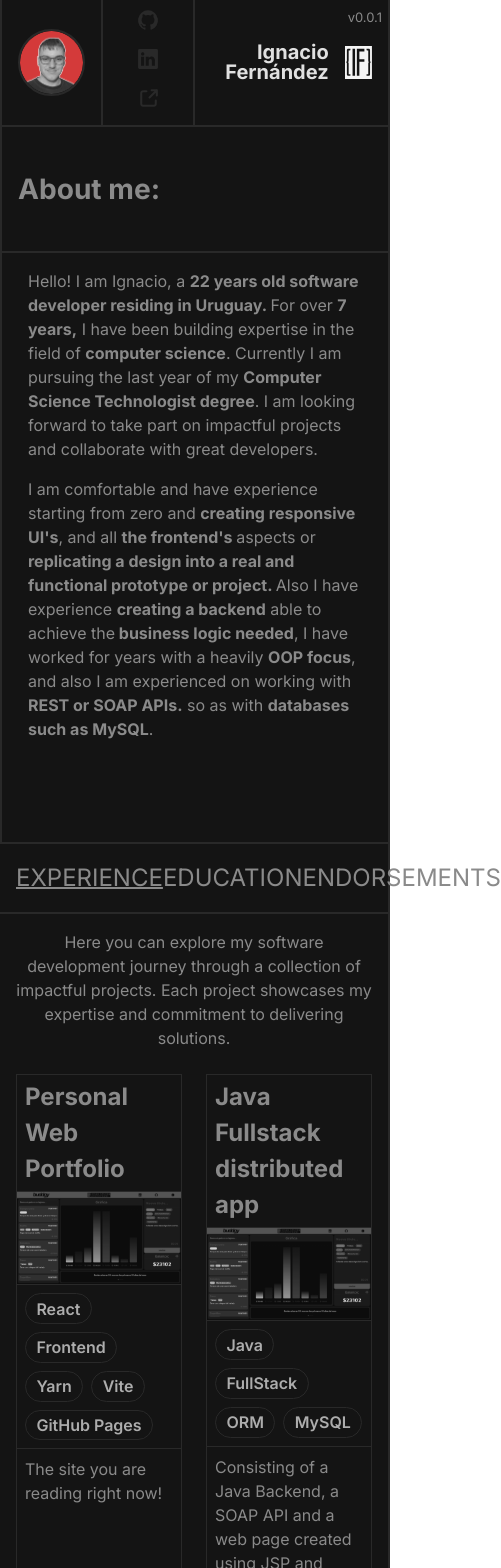
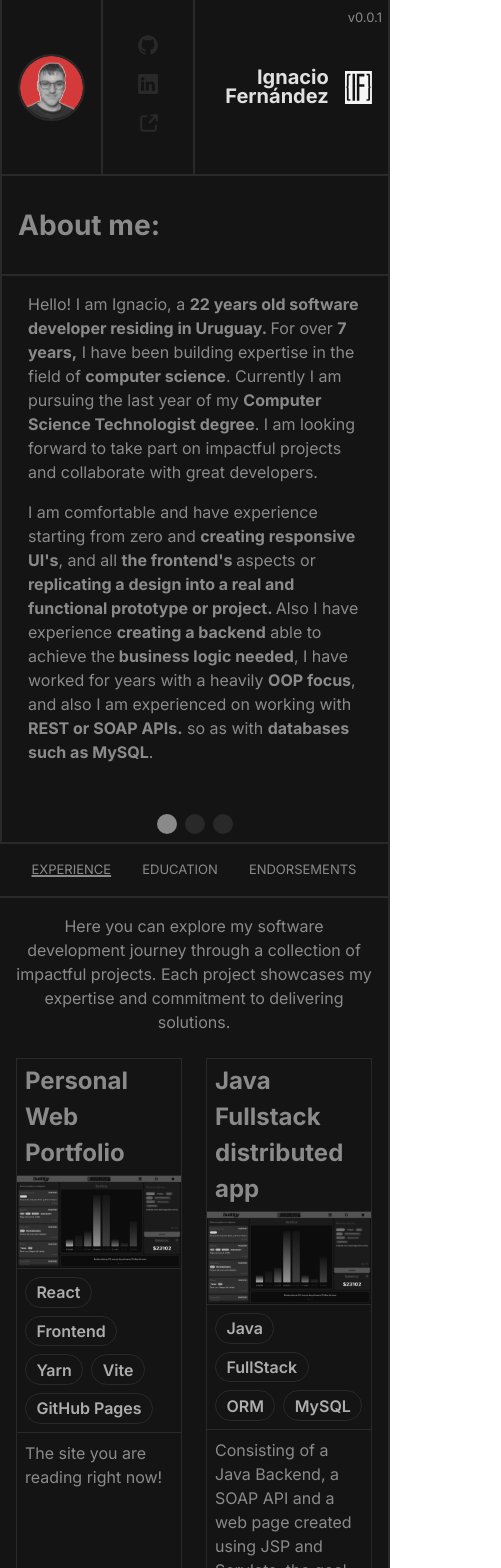
Before and after one commit to ignfer/portfolio, a React (Vite) app: page / in a window 390 px wide. Shown: the top 1568 px of the page, 501 px wide, since content can reach past the window. Built offline with nearby package versions, Linux system fonts and the light colour scheme.

Commit message:
Upload
- new look for the education card when media query is applied
- changes to enhance the mobile version

```diff
--- a/src/components/AboutMe/AboutMe.css
+++ b/src/components/AboutMe/AboutMe.css
@@ -12,6 +12,7 @@
 
 @media (max-width: 768px) {
   .about-me-section{
-    height: 100%;
+    height:unset;
+    flex-grow:1;
   }
 }
--- a/src/components/Education/Education.css
+++ b/src/components/Education/Education.css
@@ -9,4 +9,8 @@
 
   overflow-y: scroll;
   box-sizing: border-box;
+
+  display: flex;
+  flex-direction: column;
+  gap: 1rem;
 }
--- a/src/components/EducationCard/EducationCard.css
+++ b/src/components/EducationCard/EducationCard.css
@@ -8,12 +8,21 @@
   width: 100%;
 
   box-sizing: border-box;
-  margin: 1rem 0 1rem 0;
 
   display: flex;
   flex-direction: row;
 
   text-align: left;
+}
+
+@media (max-width: 768px) {
+  .education-card{
+    flex-direction: column;
+    align-items: center;
+  }
+  .education-card-image-container{
+    padding: 1rem;
+  }
 }
 
 .education-card:hover, .education-card:hover > .education-card-content, .education-card:hover > .education-card-content > *{
--- a/src/components/Experience/Experience.css
+++ b/src/components/Experience/Experience.css
@@ -7,7 +7,7 @@
 
   flex-grow: 1;
 
-  overflow-y: scroll;
+  overflow:scroll;
 }
 
 .experience-card-container{
--- a/src/components/ExperienceCard/ExperienceCard.css
+++ b/src/components/ExperienceCard/ExperienceCard.css
@@ -13,6 +13,8 @@
   max-width: calc(50% - 0.75rem);
 
   cursor: pointer;
+
+  overflow: hidden;
 }
 
 .experience-card:hover, .experience-card:hover > * {
--- a/src/components/NavBar/NavBar.css
+++ b/src/components/NavBar/NavBar.css
@@ -15,6 +15,12 @@
 
   list-style: none;
   user-select: none;
+}
+
+@media (max-width: 768px) {
+  .navbar{
+    font-size: small;
+  }
 }
 
 .navbar > li {
```
